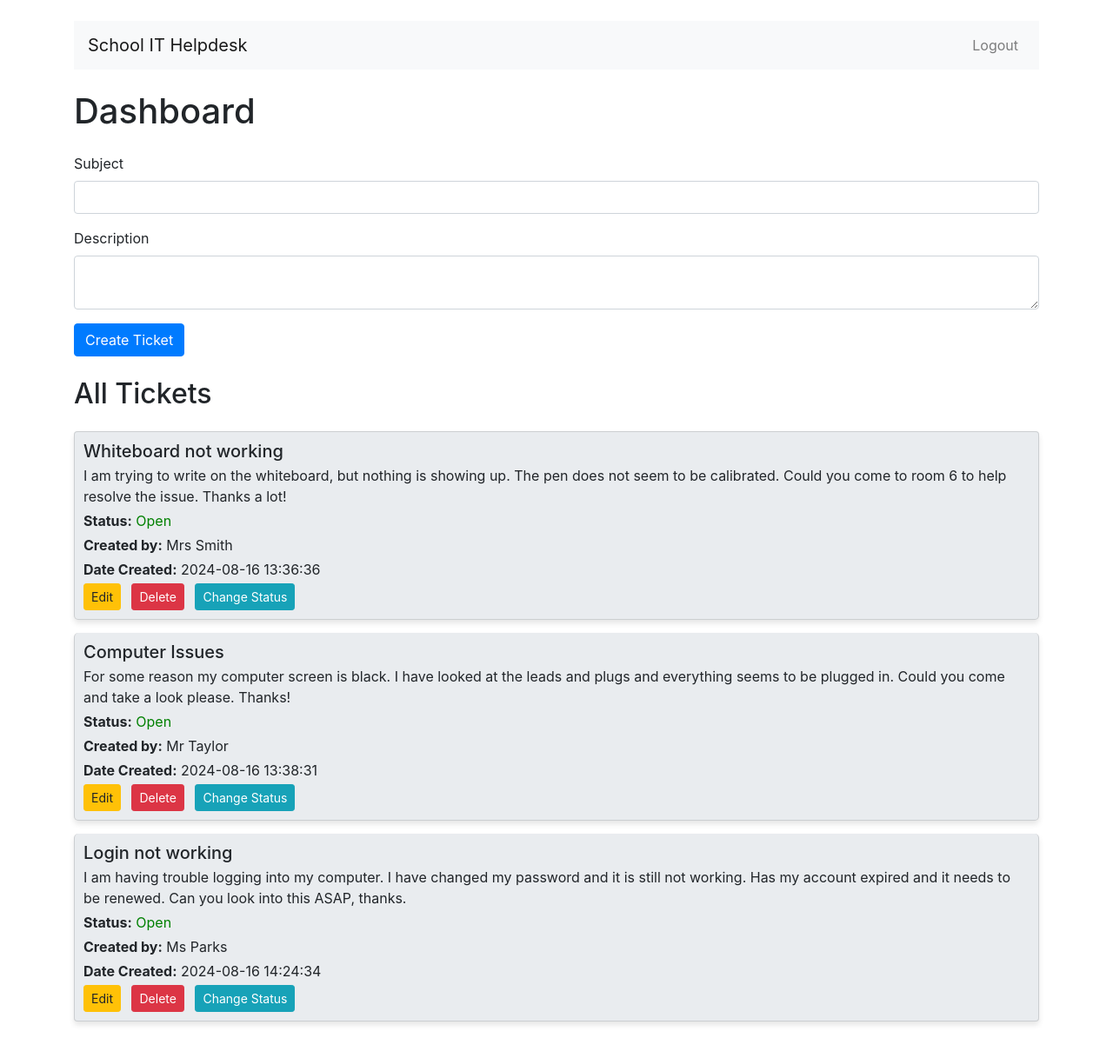
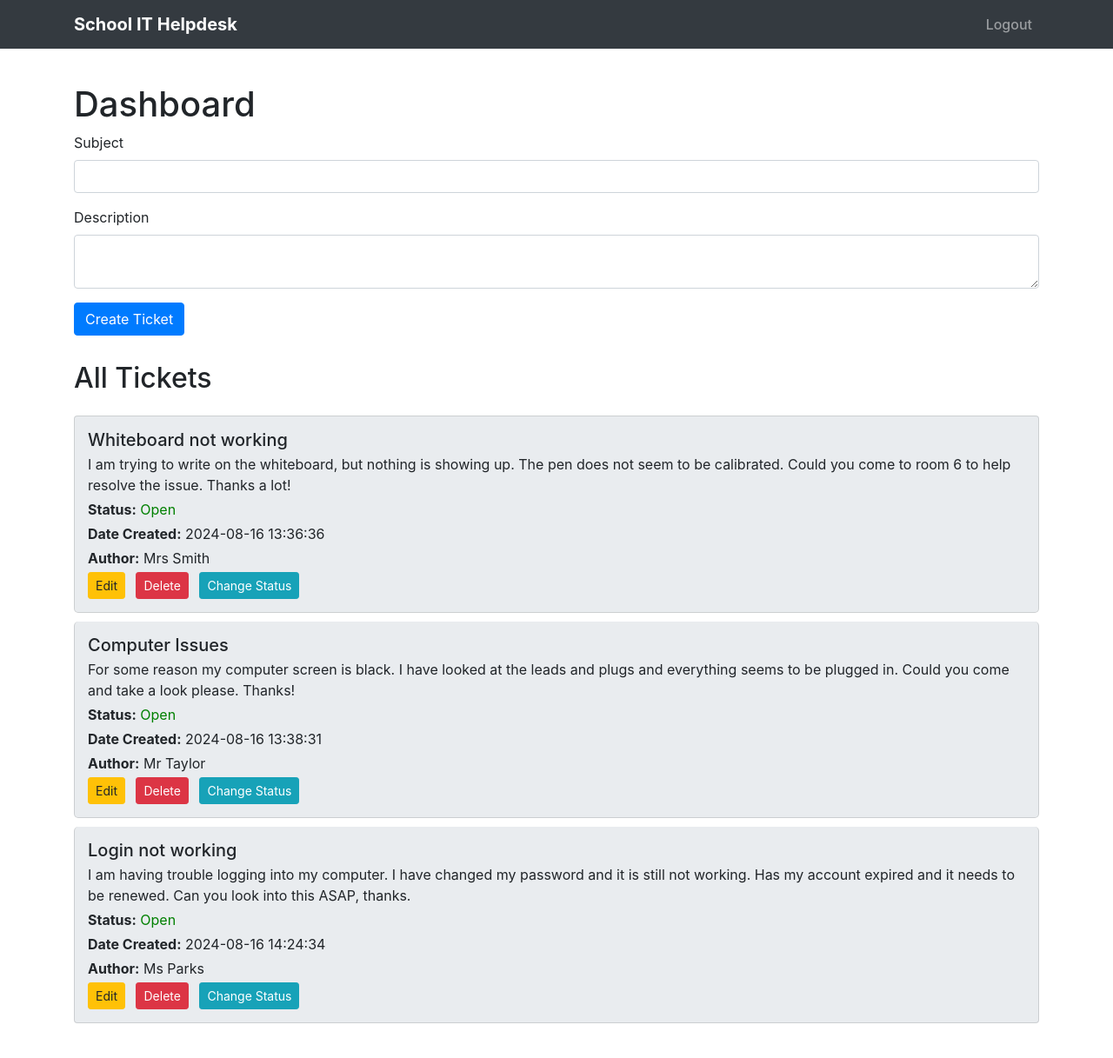
Before and after one commit to EllaP1274/Software-Engineering-DevOps_Project, a Flask app: page /dashboard in a window 1280 px wide. Shown: the whole page at 87% size. Before the commit the page ends 1179 px from the top, so only its background shows below. Run offline with Flask 3, Linux system fonts and the light colour scheme; a user stored in the database is signed in; data comes from the database, SQL or seed files in the repository; some libraries are stand-ins or nearby versions.

Commit message:
Added styling to dashboard

```diff
--- a/app/templates/base.html
+++ b/app/templates/base.html
@@ -7,7 +7,7 @@
     <link rel="stylesheet" href="https://stackpath.bootstrapcdn.com/bootstrap/4.5.2/css/bootstrap.min.css">
     <style>
         body {
-            padding-top: 56px;
+            padding-top: 10px;
         }
         .navbar-brand {
             font-weight: bold;
--- a/app/templates/dashboard.html
+++ b/app/templates/dashboard.html
@@ -9,43 +9,59 @@
     <script src="https://cdn.jsdelivr.net/npm/@popperjs/core@2.5.2/dist/umd/popper.min.js"></script>
     <script src="https://stackpath.bootstrapcdn.com/bootstrap/4.5.2/js/bootstrap.min.js"></script>
     <style>
-        .ticket-container {
-            background-color: #e9ecef; /* Darker grey background color */
-            border-radius: 5px;
-            padding: 10px;
-            margin-bottom: 15px; /* Padding between tickets */
-            box-shadow: 0 4px 6px rgba(0, 0, 0, 0.1); /* Subtle shadow */
-        }
         .status-open {
             color: green;
         }
         .status-closed {
             color: red;
         }
+        .navbar-custom {
+            background-color: #e9ecef;
+        }
+        .ticket-container {
+            background-color: #e9ecef;
+            padding: 15px;
+            margin-bottom: 10px;
+            border-radius: 5px;
+        }
+        .dashboard-title {
+            padding-top: -20px;
+        }
+        .navbar-brand {
+            font-weight: bold;
+        }
+        .navbar-nav .nav-link {
+            font-weight: 500;
+        }
+        .dashboard-section {
+            margin-bottom: 30px;
+        }
     </style>
 </head>
 <body>
-    <div class="container mt-4">
-        <nav class="navbar navbar-expand-lg navbar-light bg-light mb-4">
+    <!-- Navbar -->
+    <nav class="navbar navbar-expand-lg navbar-dark bg-dark fixed-top">
+        <div class="container">
             <a class="navbar-brand" href="{{ url_for('main.dashboard') }}">School IT Helpdesk</a>
+            <button class="navbar-toggler" type="button" data-toggle="collapse" data-target="#navbarResponsive" aria-controls="navbarResponsive" aria-expanded="false" aria-label="Toggle navigation">
+                <span class="navbar-toggler-icon"></span>
+            </button>
+            <div class="collapse navbar-collapse" id="navbarResponsive">
                 <ul class="navbar-nav ml-auto">
                     {% if current_user.is_authenticated %}
                     <li class="nav-item">
                         <a class="nav-link" href="{{ url_for('main.logout') }}">Logout</a>
                     </li>
-                {% else %}
-                <li class="nav-item">
-                    <a class="nav-link" href="{{ url_for('main.login') }}">Login</a>
-                </li>
-                <li class="nav-item">
-                    <a class="nav-link" href="{{ url_for('main.register') }}">Register</a>
-                </li>
-                {% endif %}
+                    {%endif%}
                 </ul>
+            </div>
+        </div>
     </nav>
 
-        <h1 class="mb-4">Dashboard</h1>
+    <div class="container mt-5 pt-5">
+        <h1 class="dashboard-title">Dashboard</h1>
 
+        <div class="dashboard-section">
             <form method="post" action="{{ url_for('main.create_ticket') }}">
                 <div class="form-group">
                     <label for="subject">Subject</label>
@@ -57,11 +73,13 @@
                 </div>
                 <button type="submit" class="btn btn-primary">Create Ticket</button>
             </form>
+        </div>
 
-        <h2 class="mt-4">All Tickets</h2>
+        <div class="dashboard-section">
+            <h2>All Tickets</h2>
             <div class="list-group mt-4">
                 {% for ticket in tickets %}
-            <div class="ticket-container list-group-item d-flex justify-content-between align-items-center">
+                <div class="list-group-item ticket-container d-flex justify-content-between align-items-center">
                     <div>
                         <h5 class="mb-1">{{ ticket.subject }}</h5>
                         <p class="mb-1">{{ ticket.description }}</p>
@@ -72,10 +90,10 @@
                             </span>
                         </p>
                         <p class="mb-1">
-                        <strong>Created by:</strong> {{ ticket.author }}
+                            <strong>Date Created:</strong> {{ ticket.date_created.strftime('%Y-%m-%d %H:%M:%S') }}
                         </p>
                         <p class="mb-1">
-                        <strong>Date Created:</strong> {{ ticket.date_created.strftime('%Y-%m-%d %H:%M:%S') }}
+                            <strong>Author:</strong> {{ ticket.author }}
                         </p>
                         {% if current_user.role == 'admin' or ticket.user_id == current_user.id %}
                         <button class="btn btn-warning btn-sm" data-toggle="modal" data-target="#editModal" data-id="{{ ticket.id }}" data-subject="{{ ticket.subject }}" data-description="{{ ticket.description }}">Edit</button>
@@ -87,6 +105,7 @@
                     </div>
                 </div>
                 {% endfor %}
+            </div>
         </div>
     </div>
             <!-- Flash Messages -->
```
Lines whose indentation alone changed are shown as unchanged.
